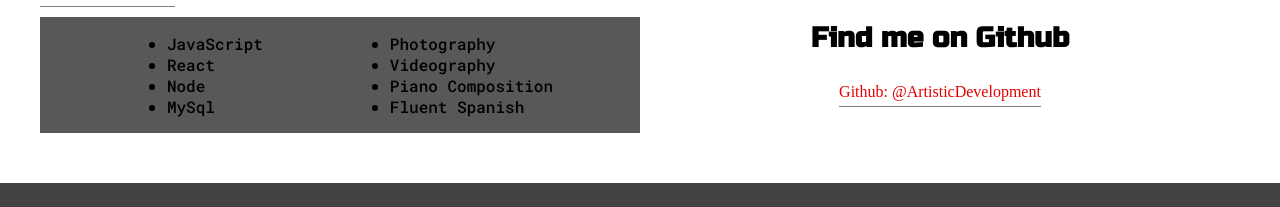
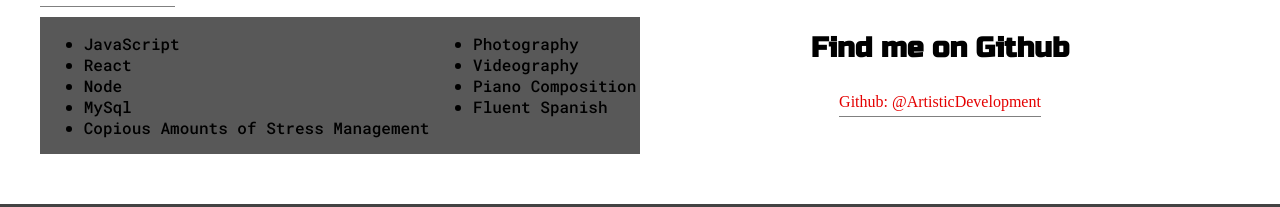
Before and after one commit to ArtisticDevelopment/Online-Portfolio, a React (Create React App) app: page / in a window 1280 px wide. Shown: the part 1088-1295 px from the top of the page. Built offline with nearby package versions, Linux system fonts and the light colour scheme.

Commit message:
Update App.js

```diff
--- a/src/App.js
+++ b/src/App.js
@@ -95,6 +95,7 @@ function App() {
                     <li>React</li>
                     <li>Node</li>
                     <li>MySql</li>
+                    <li>Copious Amounts of Stress Management</li>
                   </ul>
 
                   <ul>
```
